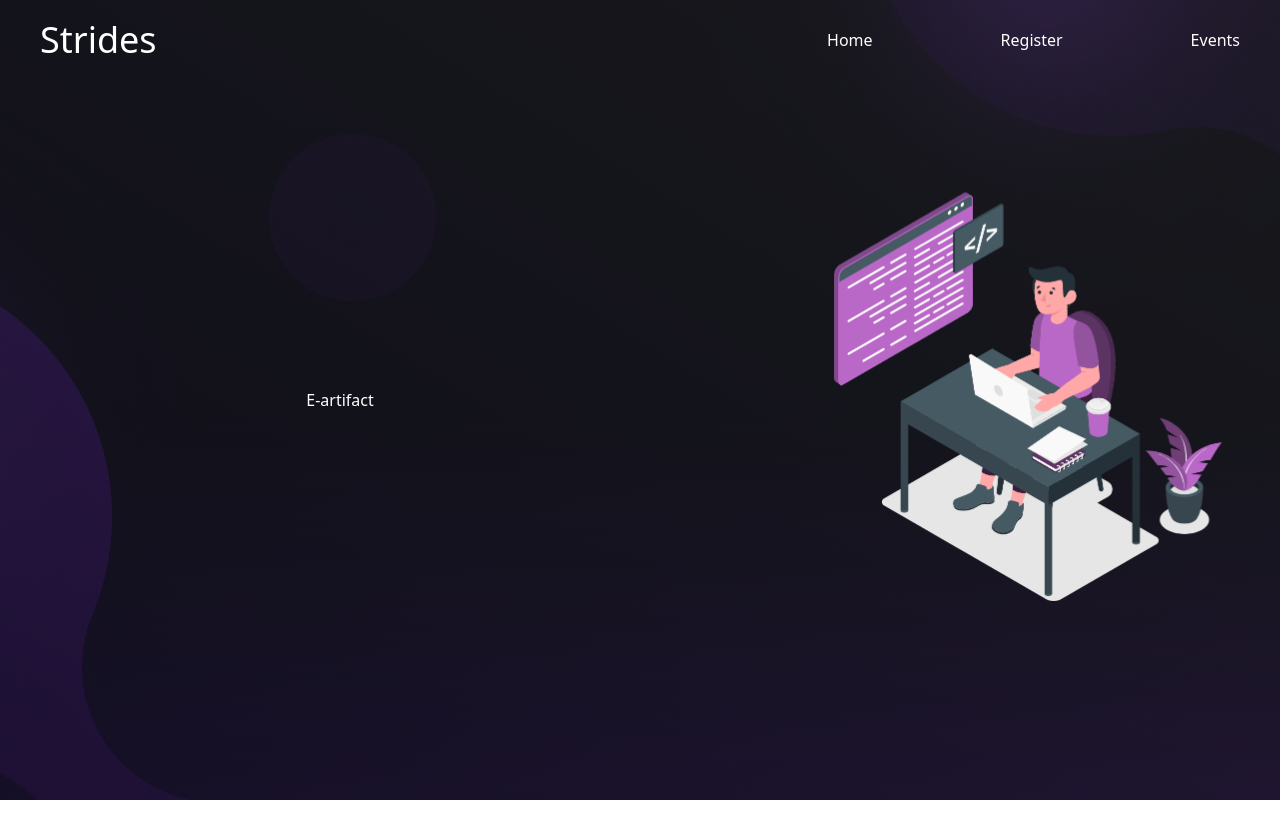
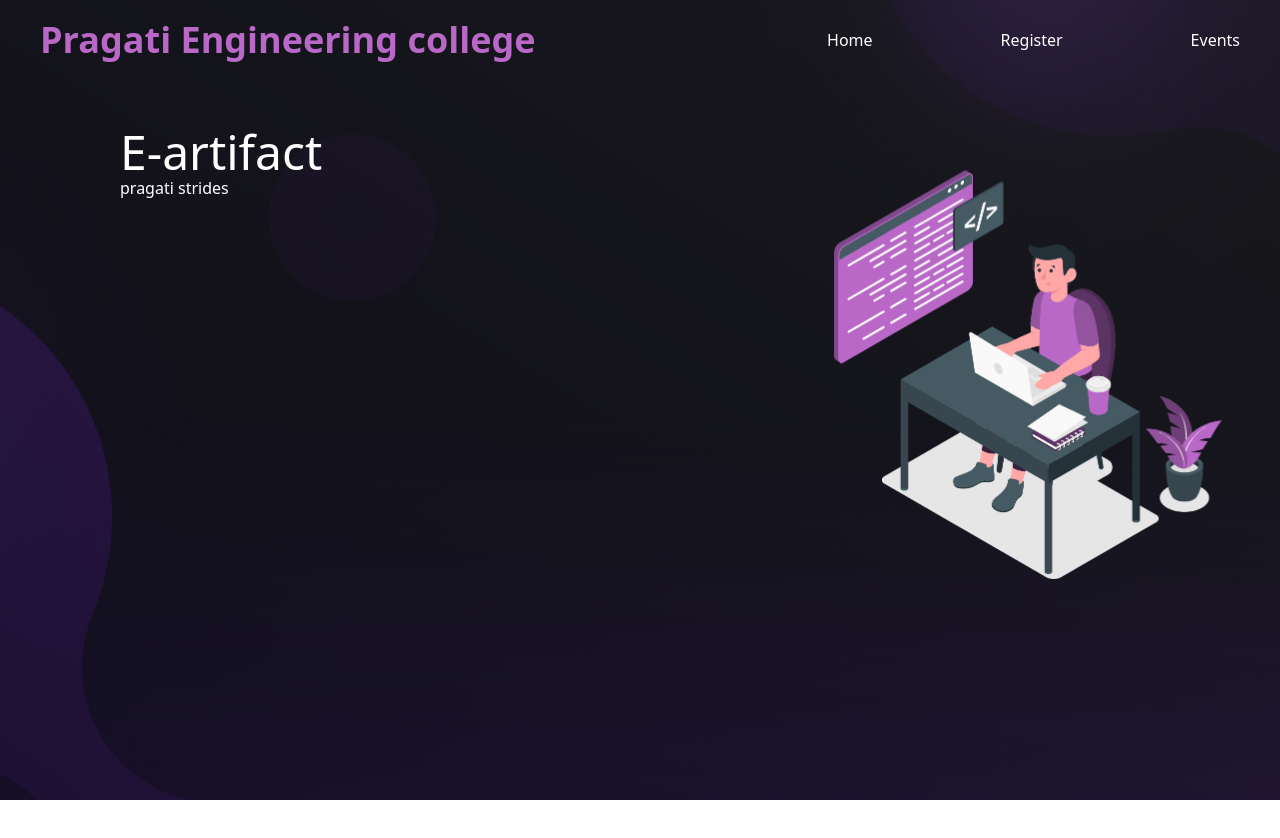
Before and after one commit to phaneendra24/pragati_strides, a Next.js app: page / in a window 1280 px wide. Built offline with nearby package versions, Linux system fonts and the light colour scheme.

Commit message:
poster updated

```diff
--- a/src/pages/Nav.js
+++ b/src/pages/Nav.js
@@ -1,9 +1,14 @@
+import Link from "next/link";
+import Events from "./routing/Events";
+
 const Nav = () => {
   return (
     <>
-      <nav className="bg-transparent  fixed w-full text-white  px-10 flex justify-between items-center py-5 ">
-        <div className="text-4xl">Strides</div>
-        <div className="flex justify-end  gap-7 sm:gap-32">
+      <nav className="bg-transparent  fixed w-full text-white  px-10 flex justify-between items-center py-5">
+        <div className="text-4xl text-[#b968c7] font-semibold">
+          Pragati Engineering college{" "}
+        </div>
+        <div className="flex justify-end  gap-4 sm:gap-32">
           <div
             className="
           hover:underline
@@ -34,7 +39,7 @@ const Nav = () => {
 
         "
           >
-            <a>Events</a>
+            <Link href="/routing/Events">Events</Link>
           </div>
         </div>
       </nav>
--- /dev/null
+++ b/src/pages/routing/Events.js
@@ -0,0 +1,11 @@
+const Events = () => {
+  return (
+    <>
+      <div className="flex justify-center bg-home-bg">
+        <img src="/poster.jpg" className=" h-screen sm:w-[90%] "></img>
+      </div>
+    </>
+  );
+};
+
+export default Events;
--- a/tailwind.config.js
+++ b/tailwind.config.js
@@ -13,6 +13,7 @@ module.exports = {
       backgroundImage: {
         "main-svg": "url('/vercel.svg')",
         "home-bg": "url('/home-bg.jpg')",
+        poster: "url('/poster.jpg')",
       },
     },
   },
```
Also changed, not shown: public/poster.jpg (added), src/pages/index.js.
